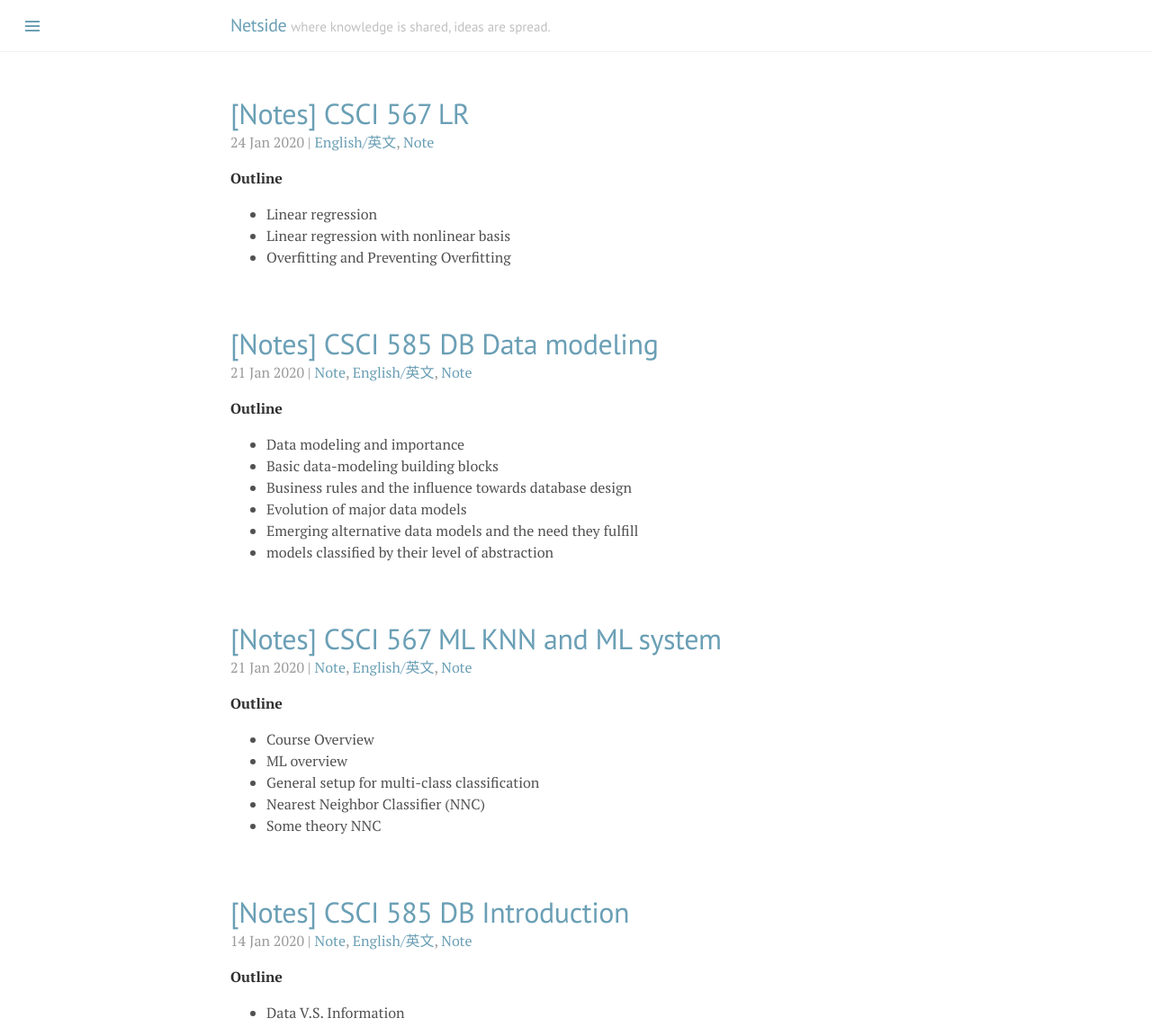
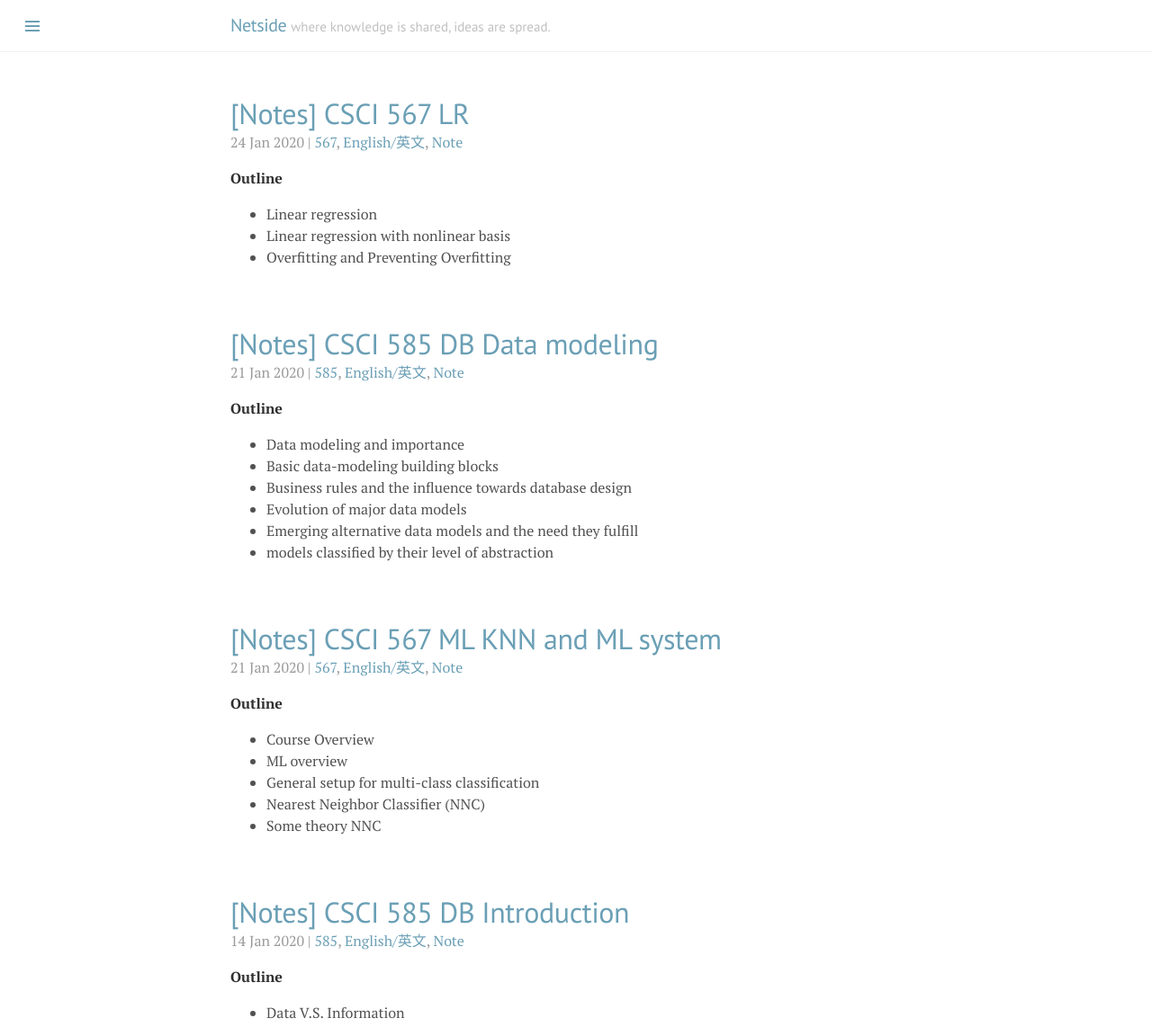
Before and after one commit to SuperElephant/blog_jekyll, a Jekyll site: the page built from index.html, in a window 1280 px wide. Shown: the top 1142 px of the page at 90% size. Built offline with Jekyll 4.4.1, drawn with Linux system fonts in a browser that asks for light colours; the list of posts is cut into pages by our own code.

Commit message:
add tags files

```diff
--- a/_data/tags.yml
+++ b/_data/tags.yml
@@ -6,6 +6,7 @@
 
 - slug: review
   name: Review
+
 - slug: it
   name: IT
 
@@ -23,3 +24,9 @@
 
 - slug: language
   name: Language
+
+- slug: 585
+  name: 585
+
+- slug: 567
+  name: 567
```
